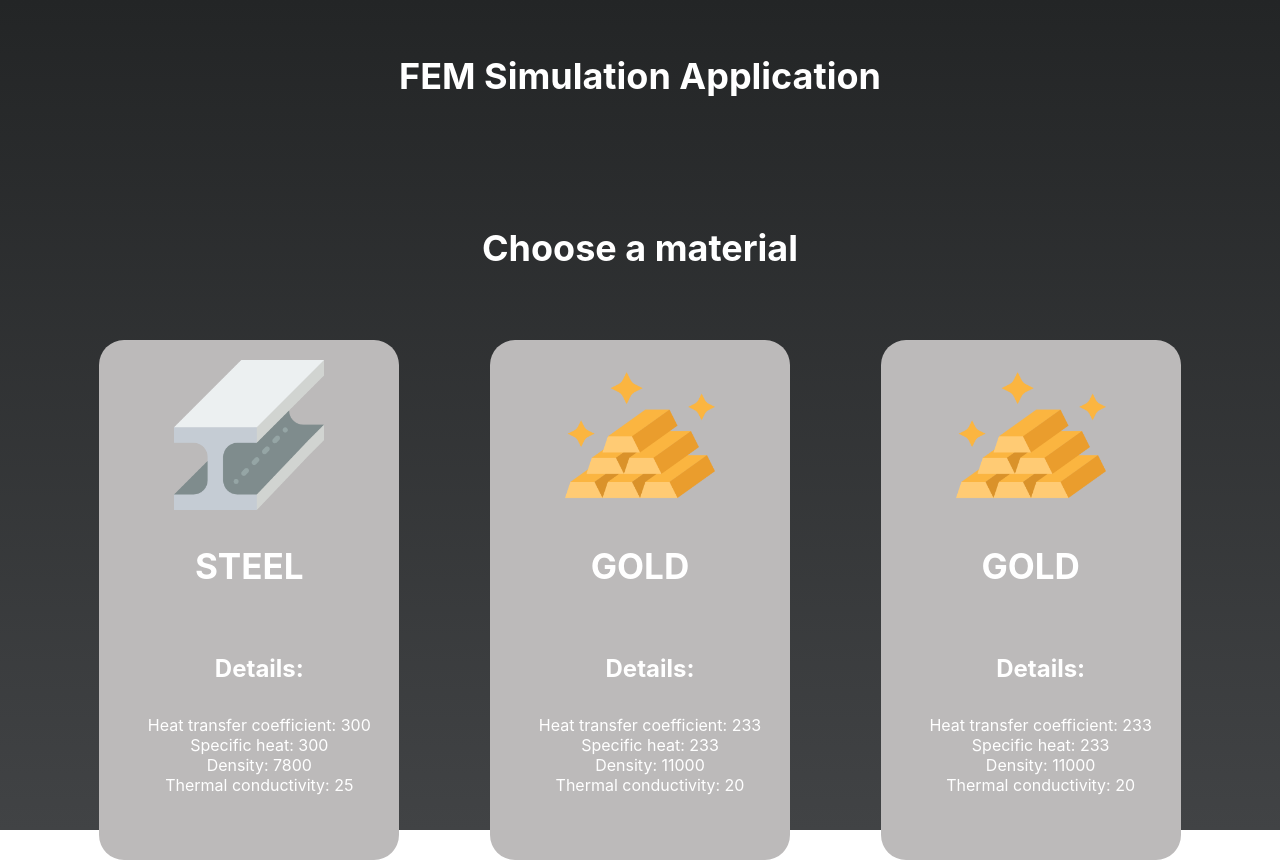
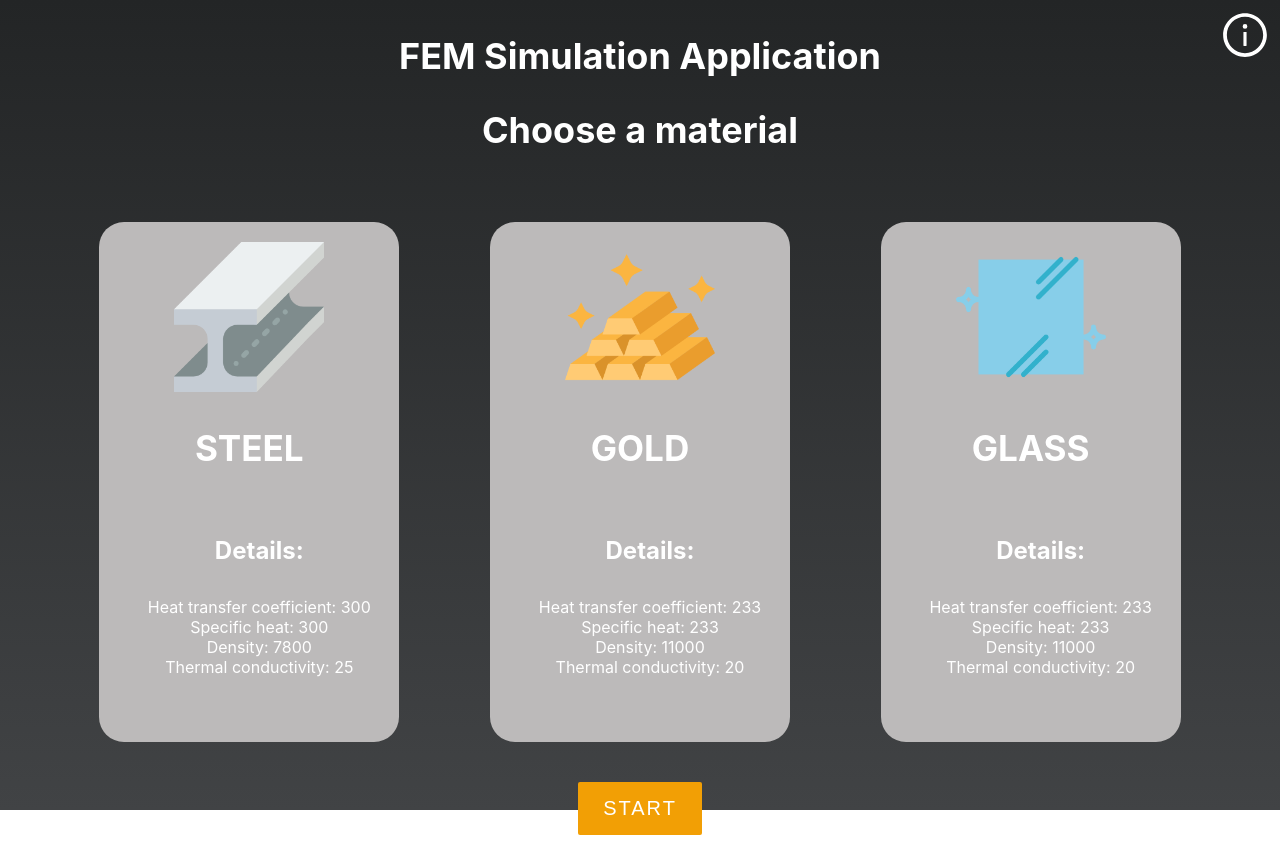
Before and after one commit to kubasn/FEM-simulation-app, a React (Create React App) app in the folder fem-app/: page / in a window 1280 px wide. Shown: the top 862 px of the page. After the commit the page ends 835 px from the top, so only its background shows below. Built offline with nearby package versions, Linux system fonts and the light colour scheme.

Commit message:
21.09 add InfoPanel and styling update

```diff
--- a/fem-app/src/Components/Header.tsx
+++ b/fem-app/src/Components/Header.tsx
@@ -1,11 +1,28 @@
-import React from "react";
+import React, { useState } from "react";
+import { AiOutlineInfoCircle } from "react-icons/ai";
+
+import InfoPanel from "./InfoPanel";
 
 const Header: React.FC = () => {
+  const [showInfo, setShowInfo] = useState(false);
+
+  const closePanel = () => {
+    setShowInfo(false);
+  };
+
   return (
     <div className="header">
       <div className="header__title">
         <h1>FEM Simulation Application</h1>
       </div>
+      {!showInfo ? (
+        <AiOutlineInfoCircle
+          onClick={() => setShowInfo(true)}
+          className="header__button"
+        />
+      ) : (
+        <InfoPanel closePanel={closePanel} />
+      )}
     </div>
   );
 };
--- /dev/null
+++ b/fem-app/src/Components/InfoPanel.tsx
@@ -0,0 +1,54 @@
+import React, { useState } from "react";
+import { AiOutlineInfoCircle } from "react-icons/ai";
+import { BsFillLightbulbFill } from "react-icons/bs";
+import { GiCancel } from "react-icons/gi";
+import { programParameters } from "../backend";
+
+interface InfoPanelProps {
+  closePanel: () => void;
+}
+
+const InfoPanel: React.FC<InfoPanelProps> = ({ closePanel }) => {
+  const [parameters, setParameters] = useState(programParameters);
+  return (
+    <div className="infoPanel">
+      <div className="infoPanel__details">
+        <h2 className="infoPanel__details__title">
+          <BsFillLightbulbFill className="infoPanel__details__icon" /> How
+          program works?
+        </h2>
+        <div>
+          <h3 className="infoPanel__details__heading">Program parameters</h3>
+          <ul>
+            <li>
+              <span>Initial temperature: </span>
+              <span>{parameters.initialTemperature}</span>
+            </li>
+            <li>
+              <span>Simulation time: </span>
+              <span>{parameters.simulationTime}</span>
+            </li>
+            <li>
+              <span>Time step: </span>
+              <span>{parameters.timeStep}</span>
+            </li>
+            <li>
+              <span>Ambient temperature: </span>
+              <span>{parameters.ambientTemperature}</span>
+            </li>
+            <li>
+              <p>Size:</p>
+              <span>H: </span>
+              <span>{parameters.size.h} </span>
+              <span>B: </span>
+              <span>{parameters.size.b}</span>
+            </li>
+          </ul>
+        </div>
+      </div>
+      <GiCancel onClick={() => closePanel()} className="infoPanel__close" />
+    </div>
+  );
+};
+
+export default InfoPanel;
--- a/fem-app/src/Components/Materiels/Materials.tsx
+++ b/fem-app/src/Components/Materiels/Materials.tsx
@@ -3,40 +3,14 @@ import backendItems from "../../backend";
 import Material from "./Material";
 
 import { Swiper, SwiperSlide } from "swiper/react";
-import { Navigation, Pagination } from "swiper";
 
 import "../../slider.css";
 import "swiper/css";
 import "swiper/css/pagination";
 import "swiper/css";
 
-import {
-  BsFillArrowLeftCircleFill,
-  BsFillArrowRightCircleFill,
-} from "react-icons/bs";
-
 const Materials: React.FC = () => {
-  // const [innerWidth, setInnerWidth] = useState(window.innerWidth);
-  // const [slides, setSlides] = useState(3);
-  // useEffect(() => {
-  //   console.log(window.innerWidth);
-
-  //   const listener = () => {
-  //     if (window.innerWidth < 700) {
-  //       setSlides(1);
-  //     }
-
-  //     if (window.innerWidth > 800) {
-  //       setSlides(2);
-  //     }
-  //     if (window.innerWidth > 1000) {
-  //       setSlides(3);
-  //     }
-  //   };
-
-  //   window.addEventListener("resize", listener);
-  // }, []);
-
+  const [choosen, setChoosen] = useState(false);
   return (
     <div className="materials">
       <Swiper
--- a/fem-app/src/backend.js
+++ b/fem-app/src/backend.js
@@ -4,7 +4,7 @@
 
 const backendItems = [
   {
-    id: "1",
+    id: "steel",
     name: "STEEL",
     img: "./images/steel.png",
     // img: require("../../images/steel.png"),
@@ -16,7 +16,7 @@ const backendItems = [
     },
   },
   {
-    id: "1awd",
+    id: "gold",
     name: "GOLD",
     img: "./images/gold.png",
     // img: require("../../images/steel.png"),
@@ -28,9 +28,9 @@ const backendItems = [
     },
   },
   {
-    id: "1awd",
-    name: "GOLD",
-    img: "./images/gold.png",
+    id: "glass",
+    name: "GLASS",
+    img: "./images/glass.png",
     // img: require("../../images/steel.png"),
     properties: {
       heatTransferCoefficient: 233,
@@ -40,9 +40,9 @@ const backendItems = [
     },
   },
   {
-    id: "1awd",
-    name: "GOLD",
-    img: "./images/gold.png",
+    id: "unkown",
+    name: "Define material",
+    img: "./images/unknown.png",
     // img: require("../../images/steel.png"),
     properties: {
       heatTransferCoefficient: 233,
@@ -54,3 +54,14 @@ const backendItems = [
 ];
 
 export default backendItems;
+
+export const programParameters = {
+  initialTemperature: 30,
+  simulationTime: 30,
+  timeStep: 1,
+  ambientTemperature: 1200,
+  size: {
+    h: 0.1,
+    b: 0.1,
+  },
+};
--- a/fem-app/src/styles/layout/_app.scss
+++ b/fem-app/src/styles/layout/_app.scss
@@ -14,7 +14,7 @@ $background: linear-gradient(
   background: $background;
   width: 100%;
   margin: 0;
-  padding-top: 30px;
+  padding-top: 10px;
   height: 100%;
 }
 
--- a/fem-app/src/styles/layout/_header.scss
+++ b/fem-app/src/styles/layout/_header.scss
@@ -1,5 +1,6 @@
 .header {
   color: #fff;
+  positon: relative;
 
   &__title {
     width: 80%;
@@ -8,4 +9,13 @@
     font-size: 18px;
     font-weight: 100;
   }
+
+  &__button {
+    position: absolute;
+    top: 10px;
+    right: 10px;
+    color: #fff;
+    font-size: 50px;
+    cursor: pointer;
+  }
 }
--- a/fem-app/src/styles/layout/_index.scss
+++ b/fem-app/src/styles/layout/_index.scss
@@ -3,3 +3,4 @@
 @forward "header";
 @forward "material";
 @forward "materials";
+@forward "infoPanel";
--- /dev/null
+++ b/fem-app/src/styles/layout/_infoPanel.scss
@@ -0,0 +1,66 @@
+.infoPanel {
+  position: absolute;
+
+  margin-inline: 10%;
+  width: 80%;
+  height: 500px;
+  opacity: 1;
+  z-index: 5;
+  background-color: rgb(69, 69, 69);
+  &__details {
+    color: white;
+    width: 100%;
+    &__title {
+      text-align: center;
+      text-transform: uppercase;
+      display: block;
+      width: 50%;
+      margin-inline: auto;
+      border-bottom: 2px solid #fff;
+    }
+
+    &__icon {
+      color: #fff;
+      animation: colorchange 5s infinite alternate;
+      -webkit-animation: colorchange 5s infinite alternate;
+    }
+
+    &__heading {
+      margin-left: 5px;
+    }
+  }
+
+  &__close {
+    cursor: pointer;
+    font-size: 30px;
+    position: absolute;
+    top: 8px;
+    right: 8px;
+  }
+
+  @-webkit-keyframes colorchange {
+    0% {
+      color: #fff;
+    }
+    50% {
+      color: #f7c80b;
+    }
+
+    100% {
+      color: #fff;
+    }
+  }
+
+  @keyframes colorchange {
+    0% {
+      color: #fff;
+    }
+    50% {
+      color: #f7c80b;
+    }
+
+    100% {
+      color: #fff;
+    }
+  }
+}
--- a/fem-app/src/styles/layout/_material.scss
+++ b/fem-app/src/styles/layout/_material.scss
@@ -8,11 +8,11 @@
   align-items: center;
   padding-top: 20px;
   border-radius: 25px;
-  -webkit-transition: all 0.2s linear;
-  -moz-transition: all 0.2s linear;
-  -o-transition: all 0.2s linear;
-  -ms-transition: all 0.2s linear;
-  transition: all 0.2s linear;
+  -webkit-transition: background-color 0.2s linear;
+  -moz-transition: background-color 0.2s linear;
+  -o-transition: background-color 0.2s linear;
+  -ms-transition: background-color 0.2s linear;
+  transition: background-color 0.2s linear;
 
   &__img {
     width: 150px;
--- a/fem-app/src/styles/layout/_menu.scss
+++ b/fem-app/src/styles/layout/_menu.scss
@@ -1,8 +1,8 @@
 .menu {
   text-align: center;
-  margin-top: 10%;
   font-size: 24px;
   color: #fff;
+  margin-top: 2%;
 
   &__button {
     background-color: #f29f05;
```
Also changed, not shown: fem-app/src/UIElements/ParametersButton.tsx (added, +7 -0 lines), fem-app/public/images/glass.png (added), fem-app/public/images/unknown.png (added).
